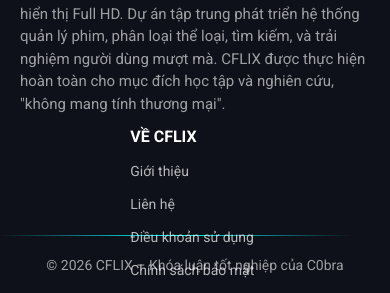
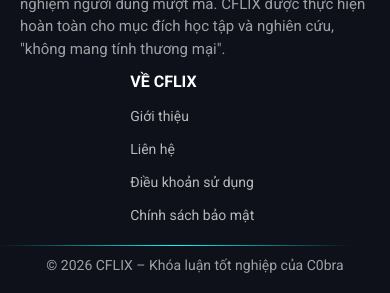
Before and after one commit to C0braaaa/cflix-frontend, a React (Vite) app: page / in a window 390 px wide. Shown: the part 1506-1799 px from the top of the page. Built offline with nearby package versions, Linux system fonts and the light colour scheme; no server answers.

Commit message:
fix ui footer

```diff
--- a/src/layout/components/Footer/Footer.module.scss
+++ b/src/layout/components/Footer/Footer.module.scss
@@ -139,13 +139,10 @@
     .wrapper {
         padding: 0 2rem;
     }
-    // .footer-divider {
-    //     margin-top: 3rem;
-    // }
 }
 
 // media for tablet
-@media (min-width: 500px) and (max-width: 1080px) {
+@media (min-width: 640px) and (max-width: 1080px) {
     .wrapper {
         flex-direction: column;
     }
@@ -166,7 +163,7 @@
     }
 }
 
-@media (max-width: 500px) {
+@media (max-width: 640px) {
     .wrapper {
         flex-direction: column;
         padding: 1.5rem 0 1.5rem 0;
@@ -179,6 +176,9 @@
         .left-side {
             width: 100%;
             padding: 1rem;
+        }
+        .right-side {
+            margin-bottom: 5.5rem;
         }
     }
     .line-1 {
@@ -202,4 +202,7 @@
     .l-2 {
         width: 100%;
     }
+    .footer-divider {
+        bottom: 5rem;
+    }
 }
```
